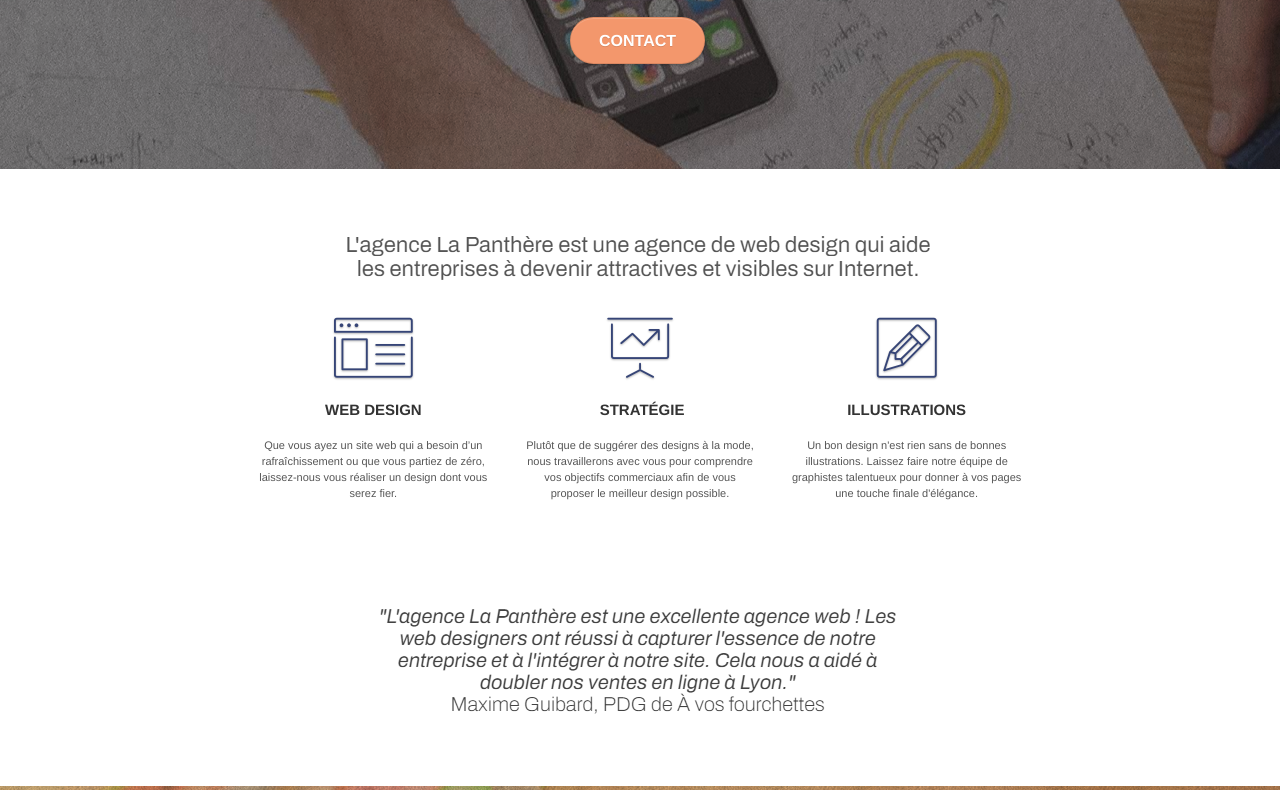
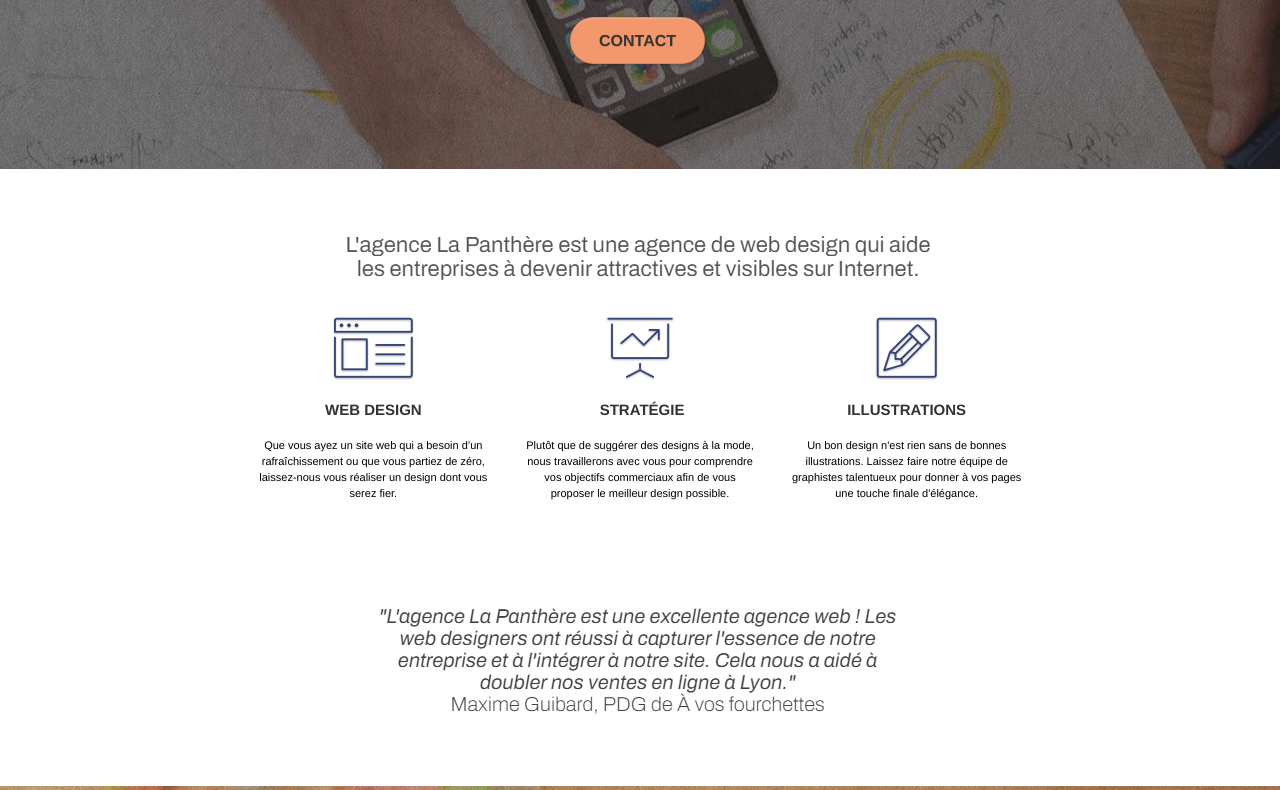
Before and after one commit to Orkea/P4, a plain HTML site: page index.html in a window 1280 px wide. Shown: the part 363-1153 px from the top of the page. Drawn offline with nearby package versions, Linux system fonts and the light colour scheme; some packages are replaced by stand-ins of ours; a script that the page names is missing.

Commit message:
MaAJ code - ameloriation contraste boutons CONTACT

```diff
--- a/css/style.css
+++ b/css/style.css
@@ -647,11 +647,11 @@ h5,
 h6,
 p,
 label,
-.btn,
-a {
+.btn
+{
     font-family: "helvetica";
     font-weight: 400;
-    color: #575757!important;
+    color:black;
 }
 
 .container {
@@ -692,7 +692,6 @@ p {
 
 .cta-hero {
     margin-top: 22px;
-    color: #FFFFFF!important;
     text-transform: uppercase;
     padding: 12px 28px 12px 28px;
     font-size: 16px;
@@ -780,7 +779,7 @@ h4 {
 
 .btn-atomic-tangerine {
     background: #F3976C;
-    color: #FFFFFF!important;
+    color: #353535;
 }
 
 .btn-atomic-tangerine:hover {
--- a/index.html
+++ b/index.html
@@ -81,7 +81,7 @@
 					Agence La Panthère
 				</h1>
 				<div class="text-center">
-					<a href="page2.html" class="btn btn-lg btn-clean btn-rd cta-hero btn-atomic-tangerine" id="cta-hero">Contact</a>
+					<a href="page2.html" class="btn btn-lg btn-clean btn-rd cta-hero btn-atomic-tangerine">Contact</a>
 				</div>
 			</div>
 		</div>
```
